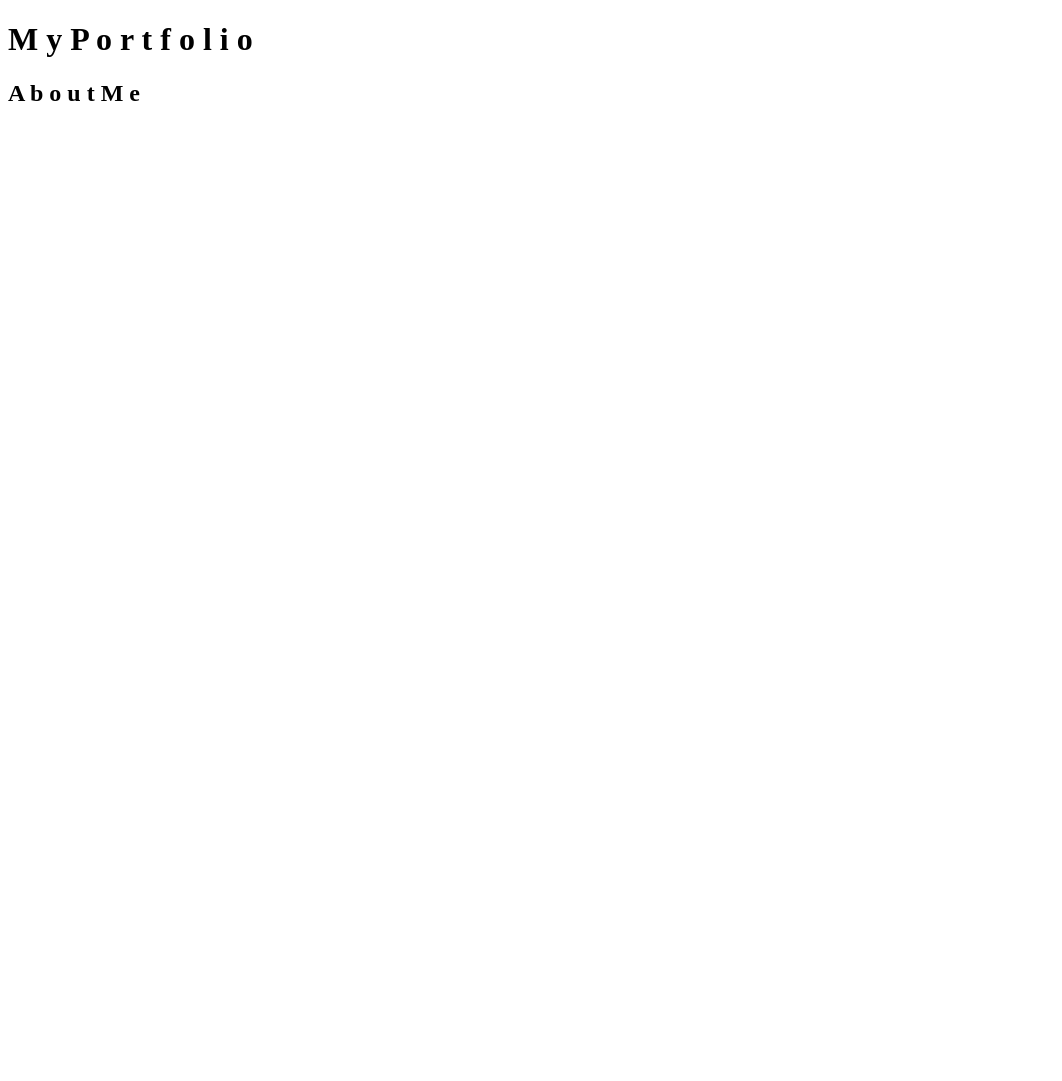
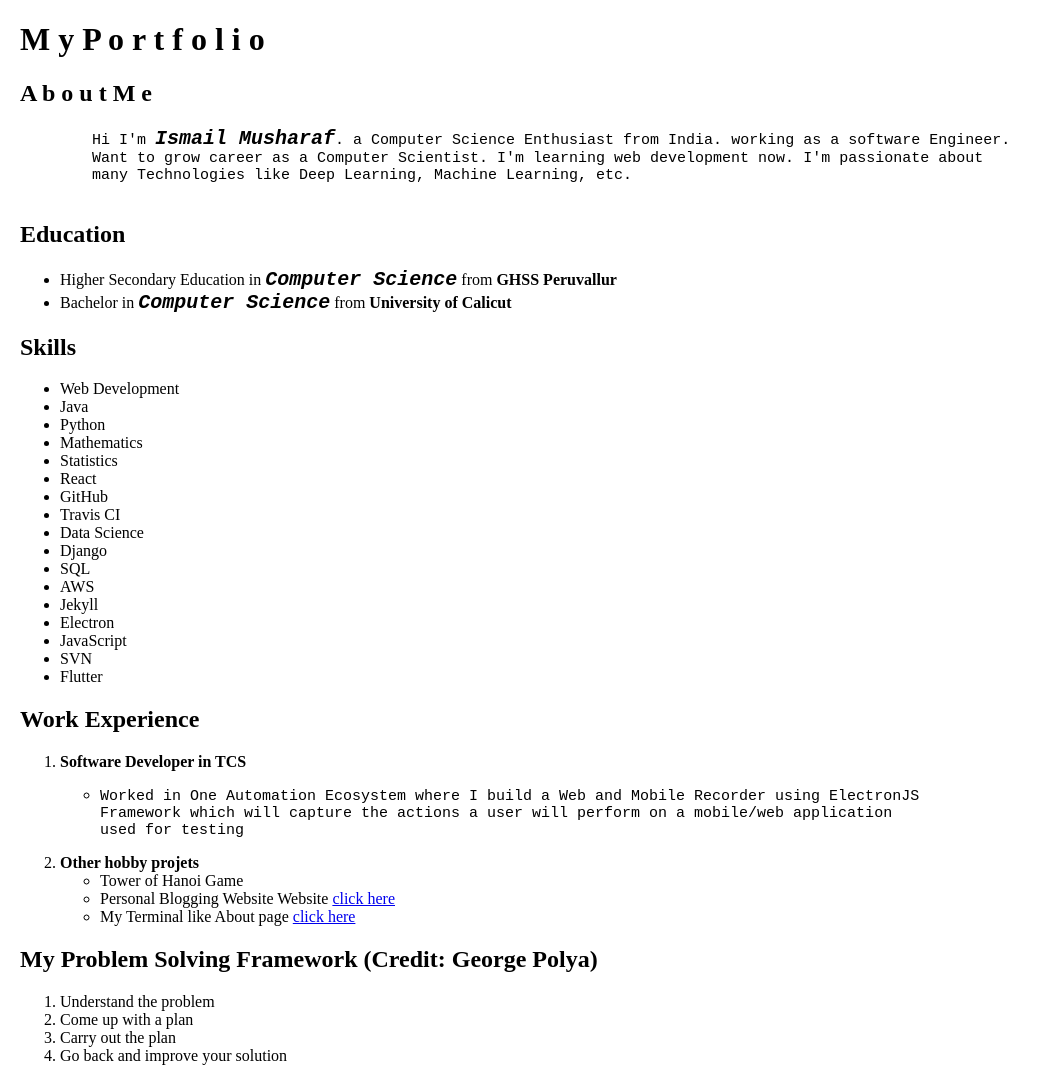
Before and after one commit to ismailmushraf/profile, a plain HTML site: page index.html in a window 1280 px wide. Shown: the whole page, without its empty margins (0-1062 px from the left). Before the commit the page ends 800 px from the top, so only its background shows below. Drawn offline with Linux system fonts and the light colour scheme.

Commit message:
Updated my Profile

```diff
--- a/index.html
+++ b/index.html
@@ -1,15 +1,105 @@
 <!DOCTYPE html>
 <html lang="en">
-<head>
-    <meta charset="UTF-8">
-    <meta http-equiv="X-UA-Compatible" content="IE=edge">
-    <meta name="viewport" content="width=device-width, initial-scale=1.0">
+  <head>
+    <meta charset="UTF-8" />
+    <meta http-equiv="X-UA-Compatible" content="IE=edge" />
+    <meta name="viewport" content="width=device-width, initial-scale=1.0" />
     <title>HTML Tag Practice</title>
-</head>
-<body>
-    <h1>M y  P o r t f o l i o</h1>
-    <h2>A b o u t  M e</h2>
+    <style>
+      pre {
+        font-size: 15px;
+      }
 
+      body {
+        margin: 10px 20px;
+      }
 
-</body>
+      em {
+        font-size: 20px;
+        font-family: 'Courier New', Courier, monospace;
+      }
+    </style>
+  </head>
+  <body>
+    <h1>M y P o r t f o l i o</h1>
+
+    <h2>A b o u t M e</h2>
+    <pre>
+        Hi I'm <strong><em>Ismail Musharaf</em></strong>. a Computer Science Enthusiast from India. working as a software Engineer.
+        Want to grow career as a Computer Scientist. I'm learning web development now. I'm passionate about
+        many Technologies like Deep Learning, Machine Learning, etc.
+    </pre>
+
+    <h2>Education</h2>
+    <ul>
+      <li>
+        Higher Secondary Education in
+        <em><strong>Computer Science</strong></em> from
+        <strong>GHSS Peruvallur</strong>
+      </li>
+      <li>
+        Bachelor in <em><strong>Computer Science</strong></em> from
+        <strong>University of Calicut</strong>
+      </li>
+    </ul>
+
+    <h2>Skills</h2>
+    <ul>
+      <li>Web Development</li>
+      <li>Java</li>
+      <li>Python</li>
+      <li>Mathematics</li>
+      <li>Statistics</li>
+      <li>React</li>
+      <li>GitHub</li>
+      <li>Travis CI</li>
+      <li>Data Science</li>
+      <li>Django</li>
+      <li>SQL</li>
+      <li>AWS</li>
+      <li>Jekyll</li>
+      <li>Electron</li>
+      <li>JavaScript</li>
+      <li>SVN</li>
+      <li>Flutter</li>
+    </ul>
+
+    <h2>Work Experience</h2>
+    <ol>
+      <li>
+        <strong>Software Developer in TCS</strong>
+        <ul>
+          <li>
+            <pre>
+Worked in One Automation Ecosystem where I build a Web and Mobile Recorder using ElectronJS
+Framework which will capture the actions a user will perform on a mobile/web application
+used for testing</pre
+            >
+          </li>
+        </ul>
+      </li>
+      <li>
+        <strong>Other hobby projets</strong>
+        <ul>
+          <li>Tower of Hanoi Game</li>
+          <li>
+            Personal Blogging Website Website
+            <a href="https://ismailmushraf.github.io">click here</a>
+          </li>
+          <li>
+            My Terminal like About page
+            <a href="https://ismailmushraf.github.io/about-me">click here</a>
+          </li>
+        </ul>
+      </li>
+    </ol>
+
+    <h2>My Problem Solving Framework (Credit: George Polya)</h2>
+    <ol>
+      <li>Understand the problem</li>
+      <li>Come up with a plan</li>
+      <li>Carry out the plan</li>
+      <li>Go back and improve your solution</li>
+    </ol>
+  </body>
 </html>
```
